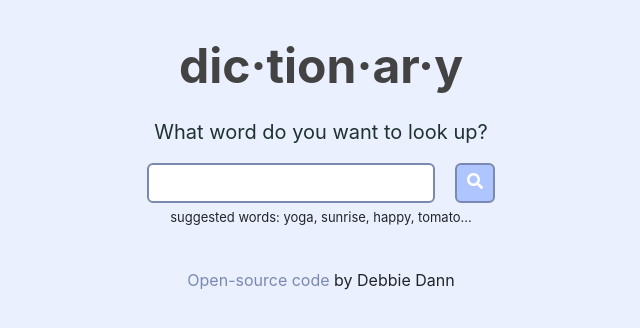
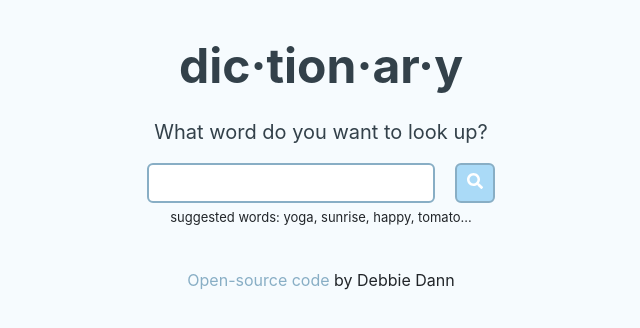
Before and after one commit to hellodeborahuk/dictionary-project, a React (Create React App) app: page / in a window 1280 px wide. Shown: the top 328 px of the page, without its empty margins (319-959 px from the left). Built offline with nearby package versions, Linux system fonts and the light colour scheme; no server answers.

Commit message:
Updated colour scheme

```diff
--- a/package.json
+++ b/package.json
@@ -9,6 +9,7 @@
     "axios": "^0.21.1",
     "react": "^17.0.2",
     "react-dom": "^17.0.2",
+    "react-howler": "^5.0.0",
     "react-icons": "^4.2.0",
     "react-scripts": "4.0.3",
     "web-vitals": "^1.1.2"
--- a/src/App.css
+++ b/src/App.css
@@ -1,5 +1,5 @@
 .app-header {
-  color: #424342;
+  color: #33414A;
   font-size: 48px;
   font-weight: bold;
   margin: 30px 0 15px;
@@ -12,12 +12,16 @@
 
 }
 body {
-background: #EBF0FF;
+background: #F6FBFE;
 }
 a {
-  color: #7A89B2;
+  color: #88AEC5;
+}
+
+a:hover {
+  color: #33414A;
 }
 
 h1, h2, h3, p {
-color: #1E3231;
+color: #33414A;
 }
--- a/src/Dictionary.css
+++ b/src/Dictionary.css
@@ -7,14 +7,14 @@
 .form-input {
     margin-right: 20px;
     padding: 6px 20px;
-    border: 2px solid #7A89B2;
+    border: 2px solid #88AEC5;
     border-radius: 6px;
     width: 40%;
 }
 
 .form-submit {
-    background-color: #AFC5FF;
-    border: 2px solid #7A89B2;
+    background-color: #AADAF7;
+    border: 2px solid #88AEC5;
     border-radius: 6px;
     color: white;
     padding: 6px 10px;
--- a/src/Meaning.css
+++ b/src/Meaning.css
@@ -4,9 +4,20 @@
     border-radius: 6px;
     box-shadow: 0 2px 10px rgba(0, 0, 0, 10%);
     padding: 8px 40px;
-
 }
 
 .definition-example {
     opacity: 0.75;
 }
+
+.Meaning:nth-child(2) {
+ background-color: #FFE38F;
+}
+.Meaning:nth-child(3) {
+ background-color: #AADAF7;
+
+}
+.Meaning:nth-child(4){
+ background-color: #FECAAC;
+
+}
--- a/src/Meaning.js
+++ b/src/Meaning.js
@@ -3,7 +3,8 @@ import "./Meaning.css"
 import Synonyms from "./Synonyms";
 
 export default function Meaning(props) {
-  console.log(props.meaning);
+
+
   return (
     <div className="Meaning">
       <h3>{props.meaning.partOfSpeech}</h3>
--- a/src/Phonetics.js
+++ b/src/Phonetics.js
@@ -1,13 +1,14 @@
 import React from "react";
 import "./Phonetics.css";
 import { GiSpeaker } from "react-icons/gi";
+
 
 export default function Phonetics(props) {
    return (
      <div className="Phonetics">
        <span>
          {props.phonetic.text}{" "}
-         <a
+                <a
            href={props.phonetic.audio}
            target="_blank"
            rel="noreferrer"
--- a/src/Results.css
+++ b/src/Results.css
@@ -1,6 +1,6 @@
 .results-word {
     margin-top: 40px;
-    background-color: #fcff82;
+    background-color: #E1D5EB;
     border-radius: 6px;
     box-shadow: 0 2px 10px rgba(0, 0, 0, 10%);
     padding: 8px 20px;
--- a/src/Results.js
+++ b/src/Results.js
@@ -19,9 +19,9 @@ export default function Results(props) {
         </div>
         {props.results.meanings.map(function (meaning, index) {
           return (
-            <div key={index}>
-              <Meaning meaning={meaning} />
-            </div>
+
+              <Meaning meaning={meaning} key={index} />
+
           );
         })}
       </div>
```
Also changed, not shown: 1 other file (tests, documents, lock files or other folders).
